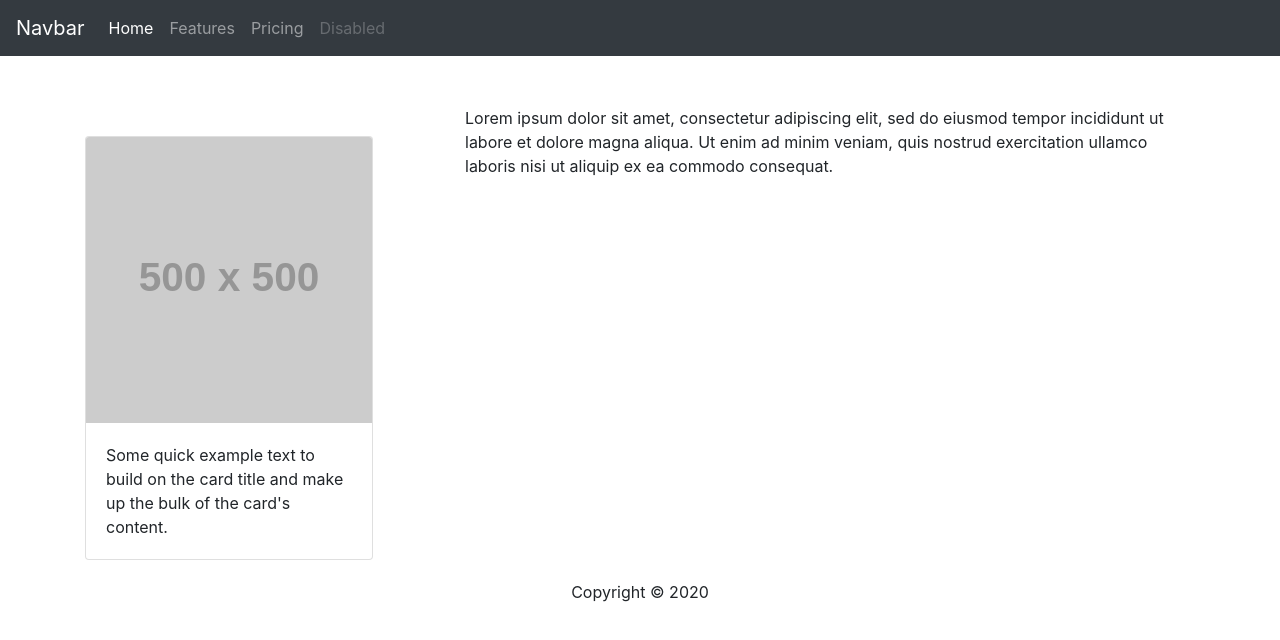
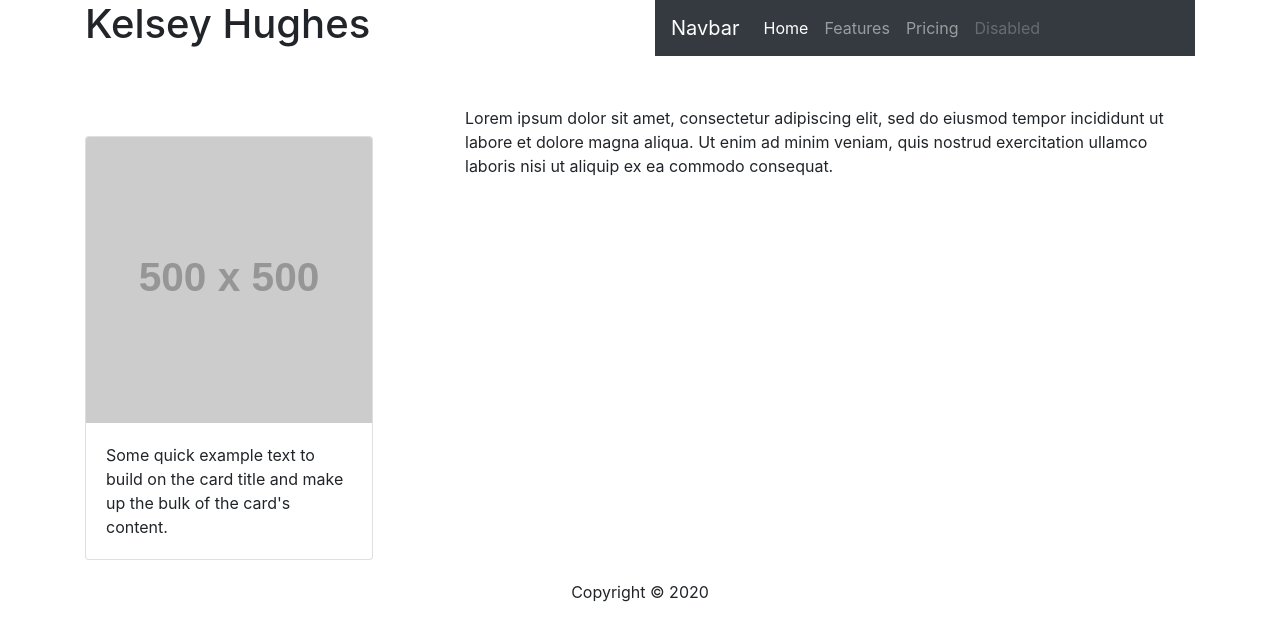
Before and after one commit to kelbri10/Reponsive-Portfolio-, a plain HTML site: page index.html in a window 1280 px wide. Drawn offline with nearby package versions, Linux system fonts and the light colour scheme; placeholder pictures from the web are drawn by us.

Commit message:
reformmated html in index

```diff
--- a/index.html
+++ b/index.html
@@ -3,6 +3,7 @@
 <html>
     <head>
       <meta charset="UTF-8">
+      <meta name="viewport" content="width=device-width, initial-scale=1.0">
       <title>Home</title>
 
       <link rel="stylesheet" href="https://stackpath.bootstrapcdn.com/bootstrap/4.5.0/css/bootstrap.min.css" integrity="sha384-9aIt2nRpC12Uk9gS9baDl411NQApFmC26EwAOH8WgZl5MYYxFfc+NcPb1dKGj7Sk" crossorigin="anonymous">
@@ -11,7 +12,13 @@
 
     <body>
       <!--navigation bar-->
+      <div class="container">
+        <div class="row">
+          <div class="col-md-6">
+            <h1>Kelsey Hughes</h1>
+          </div>
 
+          <div class="col-md-6">
             <nav class="navbar navbar-expand-lg navbar-dark bg-dark">
               <a class="navbar-brand" href="#">Navbar</a>
               <button class="navbar-toggler" type="button" data-toggle="collapse" data-target="#navbarNav" aria-controls="navbarNav" aria-expanded="false" aria-label="Toggle navigation">
@@ -34,6 +41,11 @@
                 </ul>
               </div>
             </nav>
+          </div>
+
+        </div>
+
+      </div>
 
 
       <!--about me card-->
```
